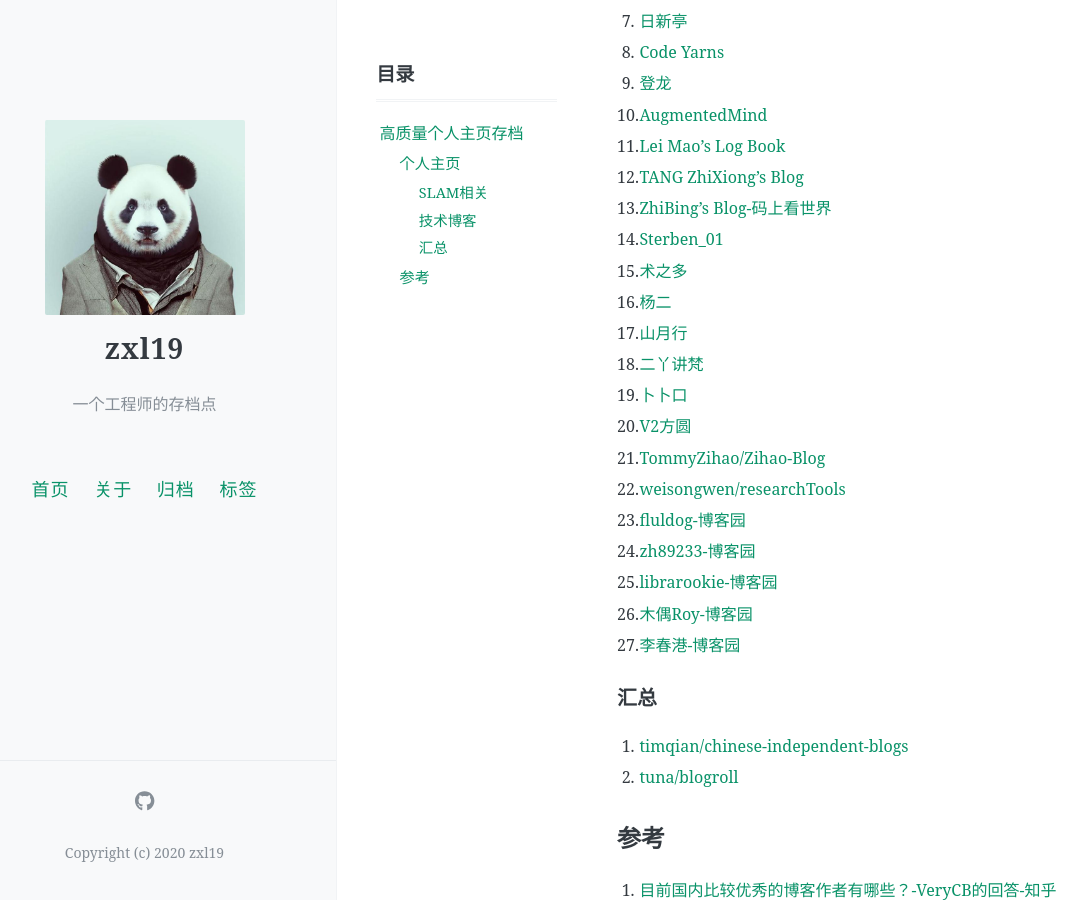
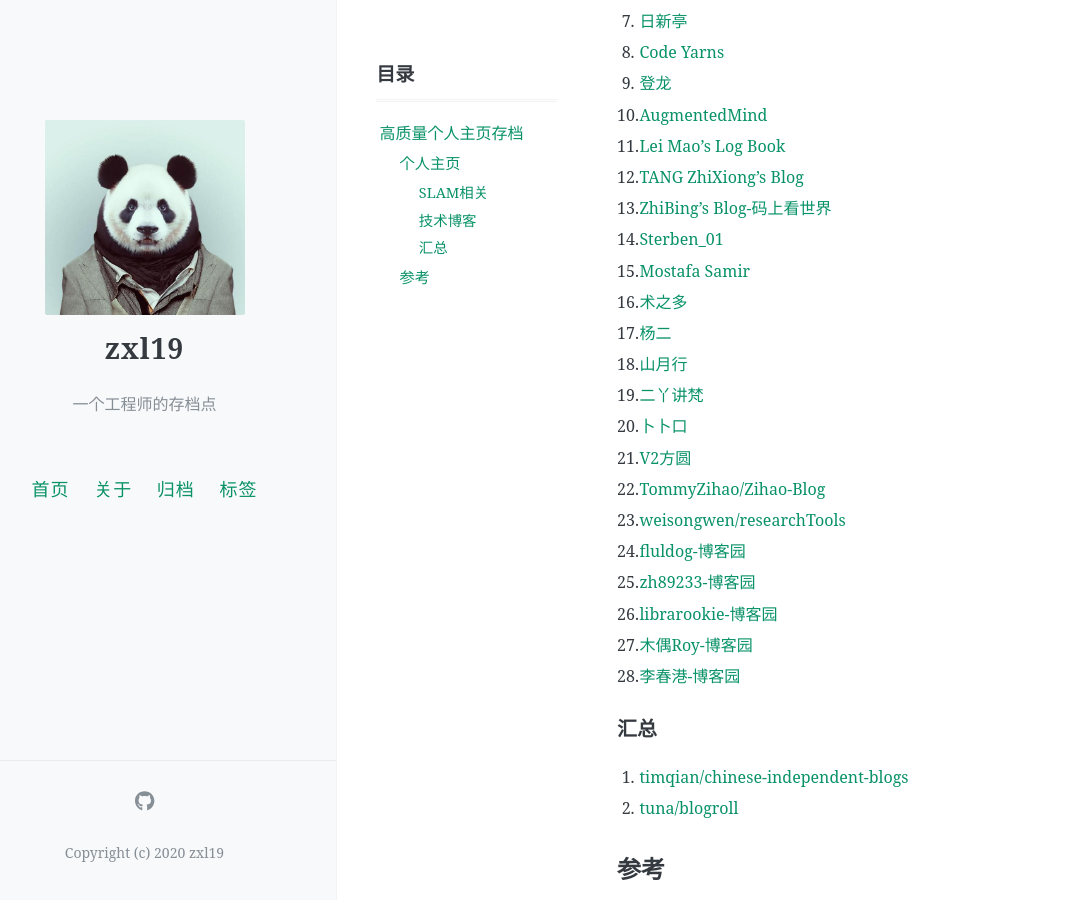
Before and after one commit to zxl19/zxl19.github.io, a Jekyll site: the page built from _posts/2022-09-20-personal-blog.md, in a window 1280 px wide and 900 px high, scrolled down 884 px. Shown: the whole window, without its empty margins (47-1134 px from the left). Built offline with Jekyll 4.4.1, drawn with Linux system fonts in a browser that asks for light colours; comment, search, counter and statistics services are not loaded.

Commit message:
Update Posts

```diff
--- a/_posts/2022-09-20-personal-blog.md
+++ b/_posts/2022-09-20-personal-blog.md
@@ -44,19 +44,20 @@ pinned: false
 12. [TANG ZhiXiong's Blog](http://blog.tangzhixiong.com)
 13. [ZhiBing's Blog-码上看世界](https://azmddy.github.io)
 14. [Sterben_01](https://sterben-01.github.io)
-15. [术之多](https://www.shuzhiduo.com)
-16. [杨二](https://yangerxiao.com)
-17. [山月行](https://shanyue.tech)
-18. [二丫讲梵](http://wiki.eryajf.net)
-19. [卜卜口](https://i.magiconch.com)
-20. [V2方圆](https://www.v2fy.com)
-21. [TommyZihao/Zihao-Blog](https://github.com/TommyZihao/Zihao-Blog)
-22. [weisongwen/researchTools](https://github.com/weisongwen/researchTools)
-23. [fluldog-博客园](https://www.cnblogs.com/fluidog)
-24. [zh89233-博客园](https://www.cnblogs.com/love-zf)
-25. [librarookie-博客园](https://www.cnblogs.com/librarookie)
-26. [木偶Roy-博客园](https://www.cnblogs.com/jyroy)
-27. [李春港-博客园](https://www.cnblogs.com/lcgbk)
+15. [Mostafa Samir](https://mostafa-samir.github.io/)
+16. [术之多](https://www.shuzhiduo.com)
+17. [杨二](https://yangerxiao.com)
+18. [山月行](https://shanyue.tech)
+19. [二丫讲梵](http://wiki.eryajf.net)
+20. [卜卜口](https://i.magiconch.com)
+21. [V2方圆](https://www.v2fy.com)
+22. [TommyZihao/Zihao-Blog](https://github.com/TommyZihao/Zihao-Blog)
+23. [weisongwen/researchTools](https://github.com/weisongwen/researchTools)
+24. [fluldog-博客园](https://www.cnblogs.com/fluidog)
+25. [zh89233-博客园](https://www.cnblogs.com/love-zf)
+26. [librarookie-博客园](https://www.cnblogs.com/librarookie)
+27. [木偶Roy-博客园](https://www.cnblogs.com/jyroy)
+28. [李春港-博客园](https://www.cnblogs.com/lcgbk)
 
 ### 汇总
 
```
Also changed, not shown: _posts/2021-06-15-ai-material.md (+10 -8 lines), _posts/2022-08-26-reference-management.md (+7 -4 lines).
